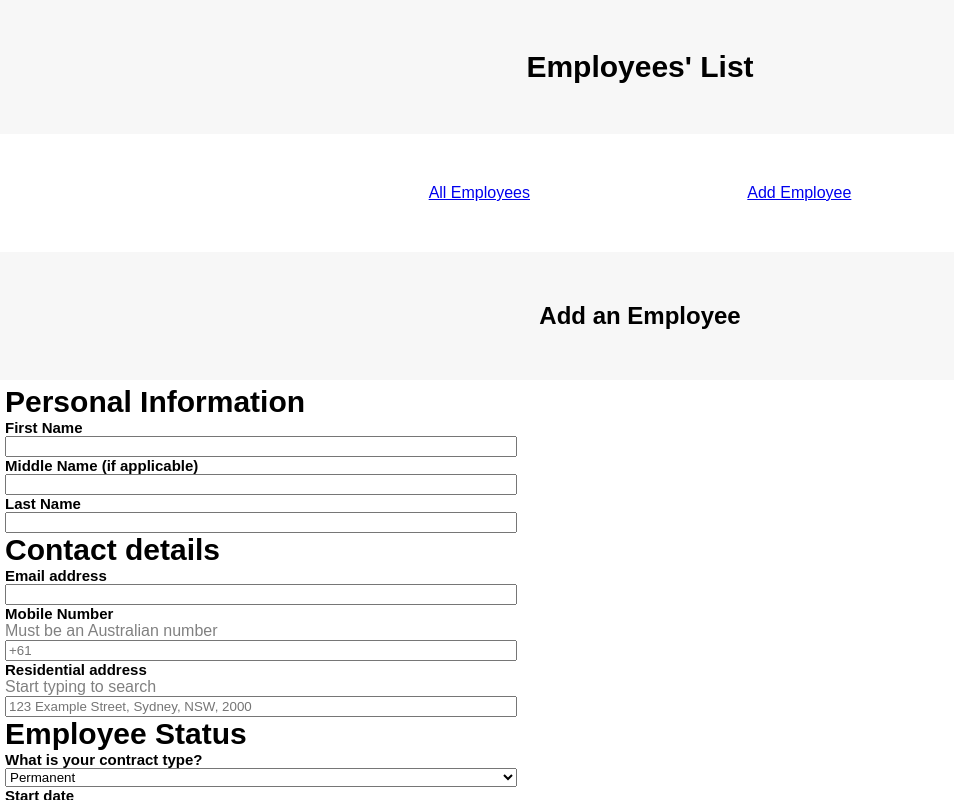
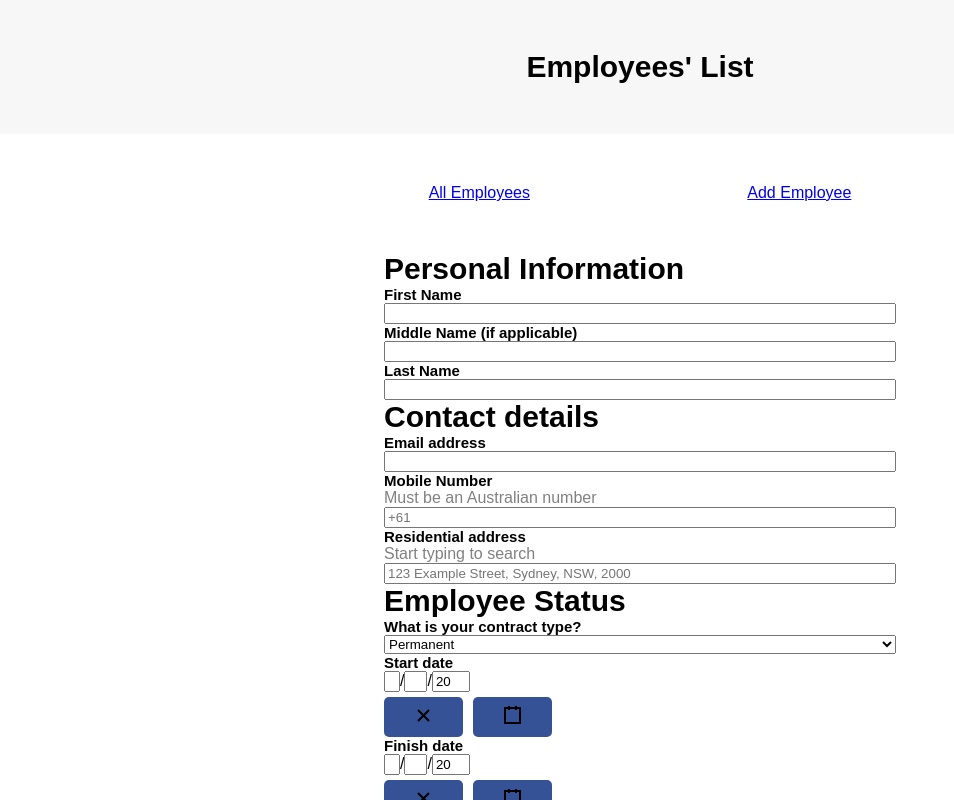
Before and after one commit to litvinova08/employee-creator, a React (Vite) app in the folder employee-creator/employee-creator-frontend/: page /add-employee in a window 1280 px wide. Shown: the top 800 px of the page, without its empty margins (0-954 px from the left). Built offline with nearby package versions, Linux system fonts and the light colour scheme.

Commit message:
frontend: changed form/button styling

```diff
--- a/employee-creator/employee-creator-frontend/src/components/Employee/Employee.module.scss
+++ b/employee-creator/employee-creator-frontend/src/components/Employee/Employee.module.scss
@@ -15,9 +15,14 @@
     color: $fullNameColour;
   }
 
+  &__ButtonBlock {
+    display: flex;
+  }
+
   &__button {
     position: relative;
-    display: inline-flex;
+    display: flex;
+    align-items: baseline;
     text-decoration: underline;
     font-weight: 600;
     color: $blueButton;
--- a/employee-creator/employee-creator-frontend/src/components/Employee/Employee.tsx
+++ b/employee-creator/employee-creator-frontend/src/components/Employee/Employee.tsx
@@ -50,7 +50,7 @@ const Employee = (
         <p>Contract - {employee.contract}</p>
         <p>{employee.email}</p>
       </div>
-      <div>
+      <div className={styles.Employee__ButtonBlock}>
         <button className={styles.Employee__button} onClick={routeChange}>
           Edit
         </button>
--- a/employee-creator/employee-creator-frontend/src/containers/CreateEmployee/CreateEmployee.module.scss
+++ b/employee-creator/employee-creator-frontend/src/containers/CreateEmployee/CreateEmployee.module.scss
@@ -14,7 +14,7 @@ form {
   display: flex;
   flex-direction: column;
   width: 40%;
-  padding: 5px;
+  margin: auto;
 }
 
 h3 {
--- a/employee-creator/employee-creator-frontend/src/containers/CreateEmployee/CreateEmployee.tsx
+++ b/employee-creator/employee-creator-frontend/src/containers/CreateEmployee/CreateEmployee.tsx
@@ -11,8 +11,6 @@ const CreateEmployee = () => {
 
   return (
     <div>
-      <h2 className={styles.Header}>Add an Employee</h2>
-
       <form
         onSubmit={handleSubmit((data) => {
           fetch("http://localhost:8080/employee", {
--- a/employee-creator/employee-creator-frontend/src/containers/EmployeeList/EmployeeList.module.scss
+++ b/employee-creator/employee-creator-frontend/src/containers/EmployeeList/EmployeeList.module.scss
@@ -10,12 +10,19 @@
   margin-right: auto;
 }
 
-button {
-  font-weight: 300;
+.Para {
+  padding-top: 13px;
+}
+
+Button {
+  background-color: $blueButton;
+  border: none;
+  border-radius: 5px;
   color: white;
-  border: none;
-  border-radius: 10px;
-  background: $blueButton;
-  padding: 0 30px;
   cursor: pointer;
+  padding: 5px 30px;
+  margin-top: 5px;
+  display: inline;
+  height: 40px;
+  margin-right: 10px;
 }
--- a/employee-creator/employee-creator-frontend/src/containers/EmployeeList/EmployeeList.tsx
+++ b/employee-creator/employee-creator-frontend/src/containers/EmployeeList/EmployeeList.tsx
@@ -21,8 +21,12 @@ const EmployeeList = () => {
   return (
     <div>
       <div className={styles.Instructions}>
-        <p>Please click on "Edit" to find more details of each employee.</p>
-        <button onClick={routeChange}>Add Employee</button>
+        <p className={styles.Para}>
+          Please click on "Edit" to find more details of each employee.
+        </p>
+        <button className={styles.Button} onClick={routeChange}>
+          Add Employee
+        </button>
       </div>
       {data.map((employee: any) => {
         return <Employee key={employee.id} employee={employee} />;
--- a/employee-creator/employee-creator-frontend/src/containers/EmployeePage/EmployeePage.module.scss
+++ b/employee-creator/employee-creator-frontend/src/containers/EmployeePage/EmployeePage.module.scss
@@ -4,6 +4,5 @@
   flex-direction: column;
   gap: 5px;
   border-top: 1px lightgrey solid;
-  // max-width: 600px;
   padding-top: 10px;
 }
--- a/employee-creator/employee-creator-frontend/src/containers/EmployeePage/EmployeePage.tsx
+++ b/employee-creator/employee-creator-frontend/src/containers/EmployeePage/EmployeePage.tsx
@@ -30,11 +30,7 @@ const EmployeePage = () => {
 
   return data ? (
     <div className={styles.EmployeePage}>
-      <NavLink to={`/employee/${data.id}`}>
-        <p>
-          {data.firstName} {data.lastName}
-        </p>
-      </NavLink>
+      <NavLink to={`/employee/${data.id}`}></NavLink>
 
       <form
         onSubmit={handleSubmit((data) => {
```
